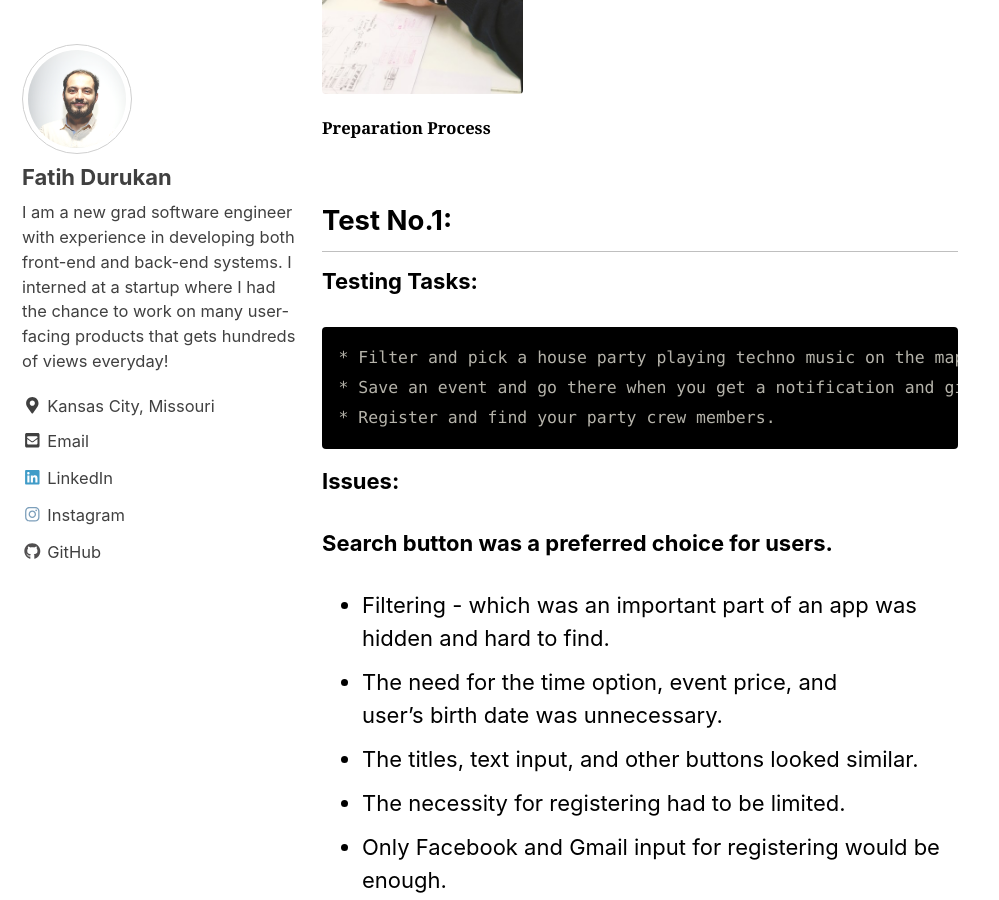
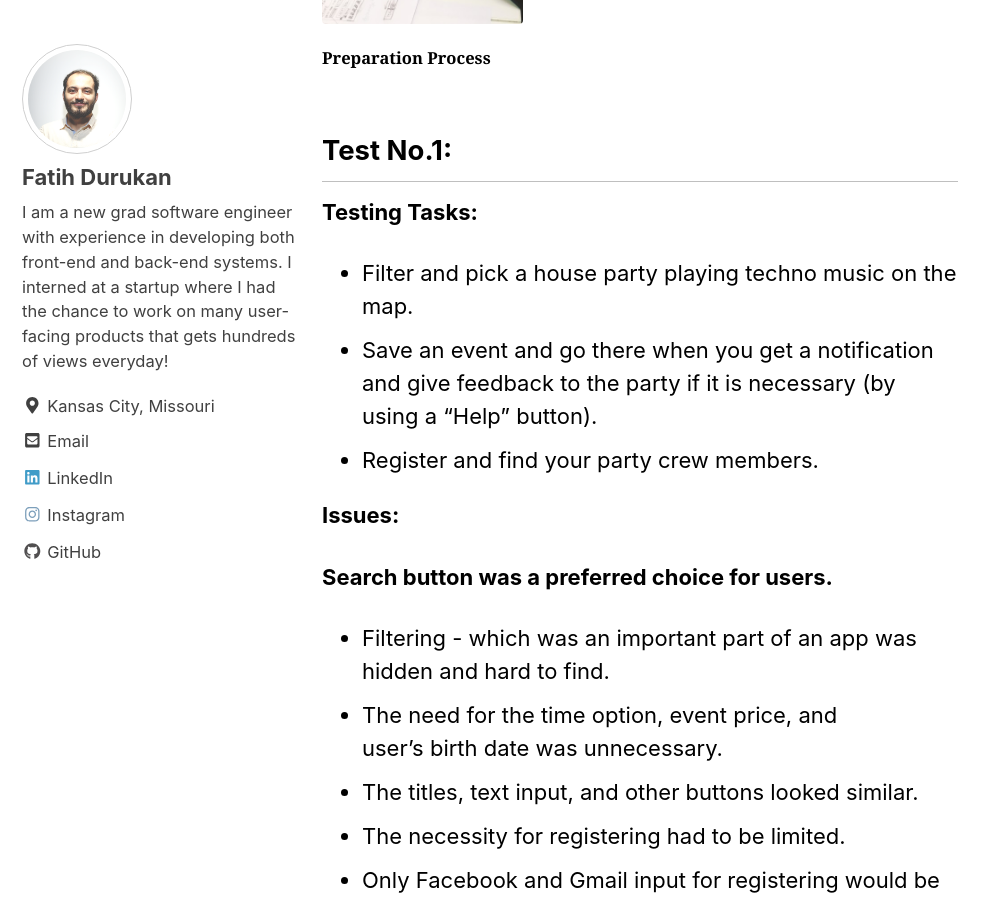
Before and after one commit to fatihdurukan/fatihdurukan.github.io, a Jekyll site: the page built from _posts/2018-03-08-paper-protypes.md, in a window 1280 px wide and 900 px high, scrolled down 835 px. Shown: the whole window, without its empty margins (0-999 px from the left). Built offline with Jekyll 4.4.1, drawn with Linux system fonts in a browser that asks for light colours; nearby versions of some CDN libraries; comment, search, counter and statistics services are not loaded; some of the changed text lies outside the part shown.

Commit message:
paper protype update

```diff
--- a/_posts/2018-03-08-paper-protypes.md
+++ b/_posts/2018-03-08-paper-protypes.md
@@ -105,9 +101,9 @@
 
 **Testing Tasks:**
 
-    * Filter and pick a house party playing techno music on the map.
-    * Save an event and go there when you get a notification and give feedback to the party if it is necessary (by using a "Help" button).
-    * Register and find your party crew members.
+  * Filter and pick a house party playing techno music on the map.
+  * Save an event and go there when you get a notification and give feedback to the party if it is necessary (by using a "Help" button).
+  * Register and find your party crew members.
 
 **Issues:**
 
@@ -125,9 +121,10 @@
 * The function for registering the users had to be overlooked (Bluetooth might not be an option)
 * Emojis and colors could be combined.
 
-{% include gallery id="gallery2" layout="half" caption="**Preparation Process**" %}
+{% include gallery id="gallery2" layout="half" %}
 
 ## Test No.2:
+
 
 **Changed testing tasks:**
 
@@ -135,7 +132,7 @@
 * Save an event and go there when you are notified.
 * Register your new crew and find its members on a map.
 
- {% include gallery id="gallery3" layout="half" caption="**Preparation Process**" %}
+ {% include gallery id="gallery3" layout="half" %}
 
 **Issues:**
 
@@ -145,7 +142,7 @@
 * In "Crew Finder" screen prototype, the usernames had to be separate papers for a better understanding of a process.
 * When pushing the buttons on a map to see the friends, it would be nice if you could see their profiles (nickname + photo)
 
-{% include gallery id="gallery4" layout="half" caption="**Preparation Process**" %}
+{% include gallery id="gallery4" %}
 
 ## Test No.3:
 
@@ -155,7 +152,7 @@
 
 * 3)By using a "Crew Finding" app feature, register your new crew and find its members on a map.
 
-{% include gallery id="gallery5" layout="half" caption="**Preparation Process**" %}
+{% include gallery id="gallery5" layout="half" caption="**Galery5**" %}
 
 **Issues:**
 
@@ -168,7 +165,7 @@
 
 * 2) Save a chosen event (House Party) and go there when you are notified. Rate it afterward.
 
-{% include gallery id="gallery6" layout="half" caption="**Preparation Process**" %}
+{% include gallery id="gallery6" caption="**Galery6**" %}
 
 **Issues:**
 
@@ -184,4 +181,4 @@
 * The "Menu" bar was missing or was not clear for the first two users.
 * Users interacted differently with the paper prototype than they would digitally.
 
-{% include gallery id="gallery7" layout="half" caption="**Preparation Process**" %}
+{% include gallery id="gallery7" caption="**Galery6**" %}
```
Also changed, not shown: other parts of _posts/2018-03-08-paper-protypes.md (+5 -9 lines).
